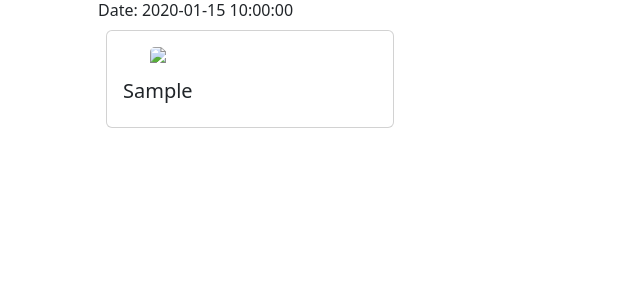
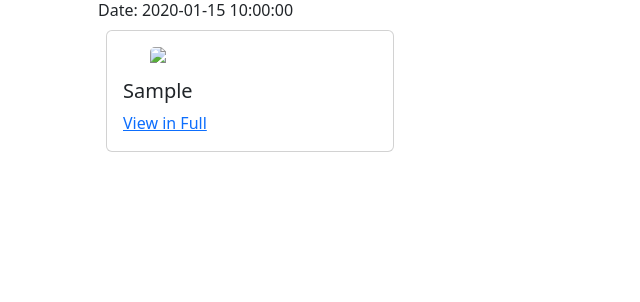
Before and after one commit to scriscuoli/flask_docs, a Flask app: template documents/templates/documents/document_details.html in a window 1280 px wide. Shown: the part 159-461 px from the top of the page, without its empty margins (0-640 px from the left). Run offline with Flask 3, Linux system fonts and the light colour scheme; the template is opened without the code that fills it: most values are stand-ins (such as "Sample title", 1, 10 or a date in 2020); parts of the project's set-up code (start-up, migrations or seed data) failed here and were passed over; some libraries are stand-ins or nearby versions.

Commit message:
details pop-outs for pages

```diff
--- a/documents/templates/documents/document_details.html
+++ b/documents/templates/documents/document_details.html
@@ -15,6 +15,7 @@
         <img class="card-img-top mx-auto d-block" style="max-width:200px; max-height:300px" src="{{ r['pg_url'] }}"/>
         <div class="card-body">
             <h5 class="card-title">{{ r['pg_path'] }}</h5>
+            <a class="card-text" target="_blank" href="{{ r['pg_url'] }}">View in Full</a>
         </div>
         </div>
         {% endfor %}
--- a/pages/templates/pages/pages.html
+++ b/pages/templates/pages/pages.html
@@ -17,6 +17,7 @@
       <div class="card-body">
         <pre class="card-title">{{ r['pg_path'] }}</pre>
         <pre class="card-text">Page {{ r['sf_page_number'] }}</pre>
+        <a class="card-text" target="_blank" href="{{ r['pg_url'] }}">View in Full</a>
       </div>
     </div>
     {% endfor %}
```
